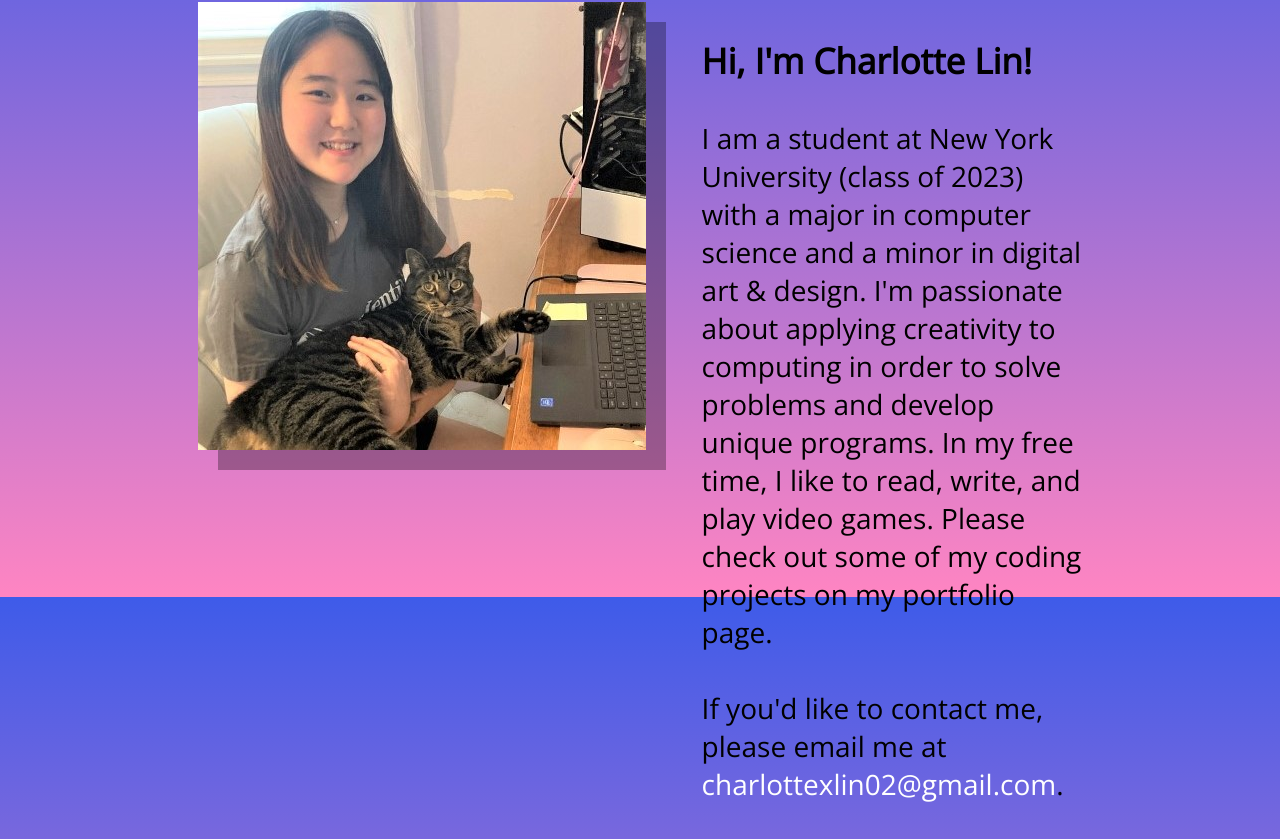
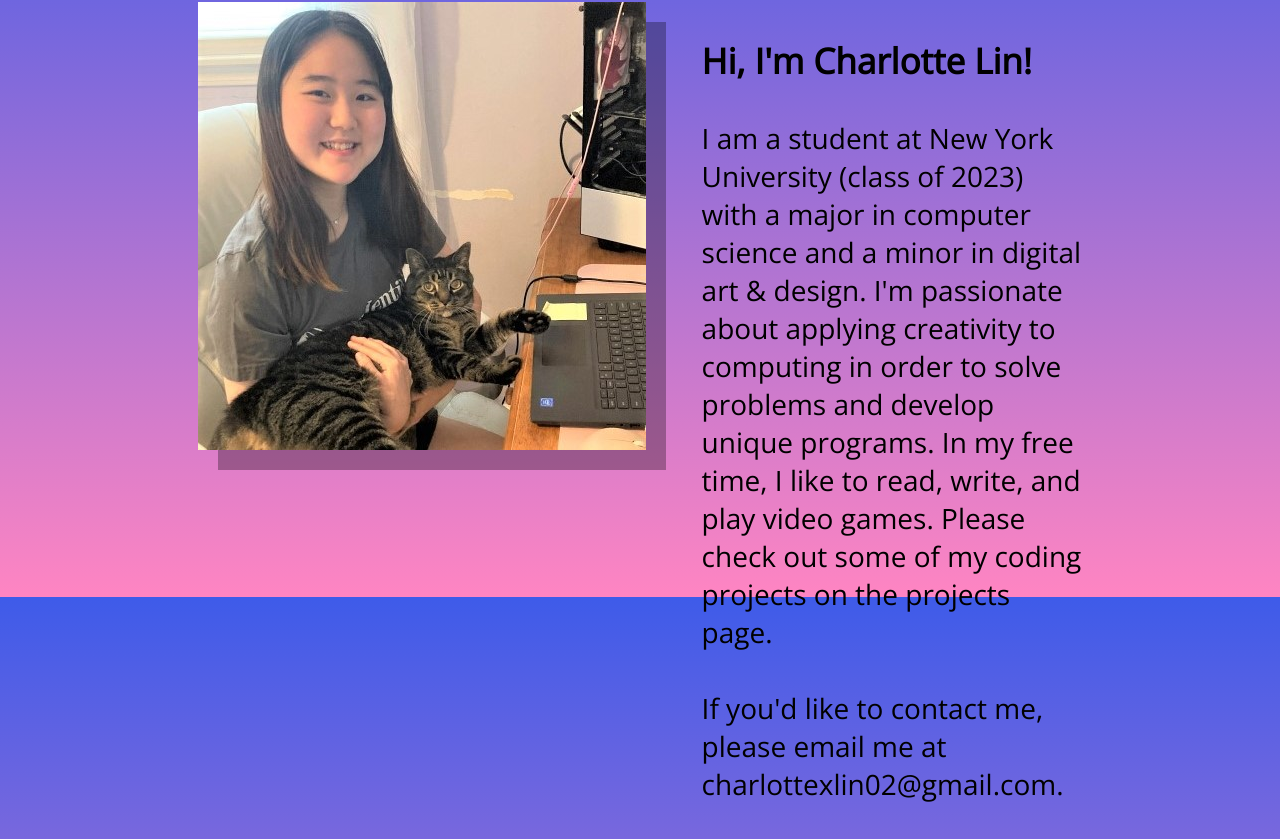
Before and after one commit to cxl229/personal-website, a React (Create React App) app: page /about in a window 1280 px wide. Shown: the part 203-1042 px from the top of the page. Built offline with nearby package versions, Linux system fonts and the light colour scheme.

Commit message:
slide animation between routes

```diff
--- a/src/components/About.css
+++ b/src/components/About.css
@@ -14,6 +14,11 @@
     text-align: left;
 }
 
-.emailAddress {
+a {
     color: white;
+    text-decoration: none;
 }
+
+a:hover, a:active {
+    text-decoration: underline;
+}
--- a/src/components/About.js
+++ b/src/components/About.js
@@ -5,17 +5,11 @@ import portrait from "../img/portrait.jpg";
 
 function About() {
     return (
-        /*
         <motion.div
-            initial={{ opacity: 0 }}
-            animate={{ opacity: 1 }}
-            exit={{ opacity: 0 }}
-        >
-        */
-        <motion.div
-            initial={{width:0}}
-            animate={{width:"100%"}}
-            exit={{x:window.innerWidth, transition: {duration:0.3}}}
+            initial={{x: window.innerWidth}}
+            animate={{x: 0}}
+            exit={{x: window.innerWidth}}
+            transition={{duration: 0.2}}
         >
             <h2>About</h2>
             <div className="aboutBlock">
@@ -25,9 +19,9 @@ function About() {
                     <p className="bio">
                         I am a student at New York University (class of 2023) with a major in computer science and a minor in digital art & design.
                         I'm passionate about applying creativity to computing in order to solve problems and develop unique programs.
-                        In my free time, I like to read, write, and play video games. Please check out some of my coding projects on my portfolio page.
+                        In my free time, I like to read, write, and play video games. Please check out some of my coding projects on the projects page.
                         <br/><br/>
-                        If you'd like to contact me, please email me at <a className="emailAddress" href="mailto:charlottexlin02@gmail.com">charlottexlin02@gmail.com</a>.
+                        If you'd like to contact me, please email me at <a href="mailto:charlottexlin02@gmail.com">charlottexlin02@gmail.com</a>.
                     </p>
                 </div>
             </div>
--- a/src/components/App.css
+++ b/src/components/App.css
@@ -27,15 +27,6 @@ body {
     overflow-x: hidden;
 }
 
-a {
-    color: black;
-    text-decoration: none;
-}
-
-a:hover, a:active {
-    text-decoration: underline;
-}
-
 .dropShadow {
     box-shadow: 20px 20px 0 rgba(0,0,0,0.3);
 }
--- a/src/components/App.js
+++ b/src/components/App.js
@@ -9,7 +9,6 @@ import AnimatedRoutes from './AnimatedRoutes';
 // Navbar reference: https://blog.logrocket.com/creating-navbar-react/
 // Page transition animation using Framer Motion - adapted from code by PedroTech: https://www.youtube.com/watch?v=FdrEjwymzdY
 // Page transition animation using Framer Motion article: https://www.section.io/engineering-education/page-transition-in-react-using-framer-motion/
-// Framer Motion documentation examples for slide transition: https://www.framer.com/motion/examples/
 
 function App() {
     return (
--- a/src/components/Home.css
+++ b/src/components/Home.css
@@ -7,3 +7,12 @@
 .leftBlock {
     margin-right: 3em;
 }
+
+a {
+    color: black;
+    text-decoration: none;
+}
+
+a:hover, a:active {
+    text-decoration: underline;
+}
--- a/src/components/Home.js
+++ b/src/components/Home.js
@@ -8,17 +8,11 @@ import computerGif from "../img/computer.gif";
 
 function Home() {
     return (
-        /*
         <motion.div
-            initial={{ opacity: 0 }}
-            animate={{ opacity: 1 }}
-            exit={{ opacity: 0 }}
-        >
-        */
-        <motion.div
-            initial={{width:0}}
-            animate={{width:"100%"}}
-            exit={{x:window.innerWidth, transition: {duration:0.3}}}
+            initial={{x: window.innerWidth}}
+            animate={{x: 0}}
+            exit={{x: window.innerWidth}}
+            transition={{duration: 0.2}}
         >
             <div className="homeInlineBlock leftBlock">
                 <h1>Charlotte Lin</h1>
@@ -31,4 +25,14 @@ function Home() {
     );
 }
 
+// Animation with bounce
+/*
+<motion.div
+    initial={{x: "50%"}}
+    animate={{x: 0}}
+    exit={{x: window.innerWidth}}
+    transition={{type: "spring", bounce: 0.3, duration: 0.2}}
+>
+*/
+
 export default Home;
--- a/src/components/Navbar.css
+++ b/src/components/Navbar.css
@@ -12,3 +12,7 @@ li {
     list-style: none;
     color: white;
 }
+
+.nav:hover {
+    transform: translateY(20px);
+}
--- a/src/components/Navbar.js
+++ b/src/components/Navbar.js
@@ -6,13 +6,13 @@ const Navbar= () =>{
   return (
   <div className="navbar">
     <Link to="/">
-        <li>home</li>
+      <li>home</li>
     </Link>
     <Link to="/about">
-        <li>about</li>
+      <li>about</li>
     </Link>
     <Link to="/projects">
-        <li>projects</li>
+      <li>projects</li>
     </Link>
   </div>
   );
--- a/src/components/Project.css
+++ b/src/components/Project.css
@@ -44,3 +44,12 @@ h6 {
     margin-right: 1em;
     margin-left: 0;
 }
+
+a {
+    color: black;
+    text-decoration: none;
+}
+
+a:hover, a:active {
+    text-decoration: underline;
+}
--- a/src/components/Projects.js
+++ b/src/components/Projects.js
@@ -19,17 +19,11 @@ function Projects() {
     });
 
     return (
-        /*
         <motion.div
-            initial={{ opacity: 0 }}
-            animate={{ opacity: 1 }}
-            exit={{ opacity: 0 }}
-        >
-        */
-        <motion.div
-            initial={{width:0}}
-            animate={{width:"100%"}}
-            exit={{x:window.innerWidth, transition: {duration:0.3}}}
+            initial={{x: window.innerWidth}}
+            animate={{x: 0}}
+            exit={{x: window.innerWidth}}
+            transition={{duration: 0.2}}
         >
             <h2>Projects</h2>
             <div>{projs}</div>
```
